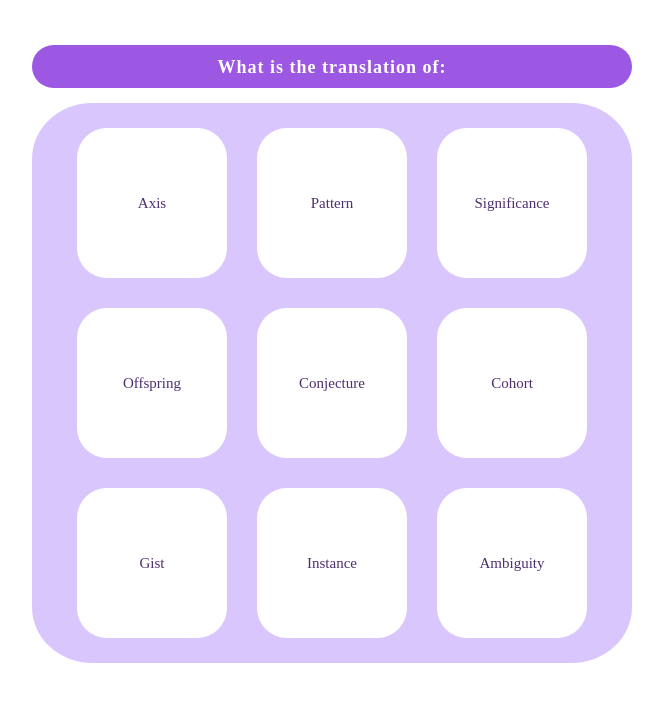
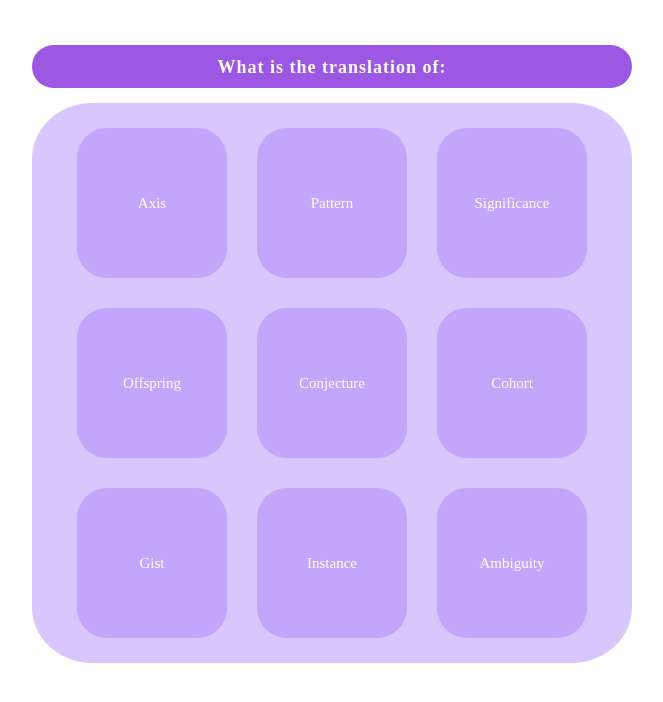
Before and after one commit to alishney/projects-js, a plain HTML site: page Flashcards/index.html in a window 1280 px wide. Shown: the whole page, without its empty margins (308-971 px from the left). Drawn offline with Linux system fonts and the light colour scheme.

Commit message:
flashcards_project: change color theme, edit translation delay for cards flipping

```diff
--- a/Flashcards/style.css
+++ b/Flashcards/style.css
@@ -34,7 +34,7 @@ body {
     align-self: center;
     background-color: rgba(167, 124, 250, 0.43);
     justify-content: center;
-    text-align: center  ;
+    text-align: center;
     border-radius: 10%;
     padding: 10px 0;
 }
@@ -46,12 +46,13 @@ body {
     align-items: center;
     width: 150px;
     height: 150px;
-    background-color: white;
     border-radius: 20%;
     margin: 15px;
     transform-style: preserve-3d;
-    transition: all .7s ease;
-
+    transition: all .3s ease;
+    transition-delay: 0s;
+    background-color: rgba(167, 124, 250, 0.43);
+    cursor: pointer;
 }
 
 .card {
@@ -60,14 +61,24 @@ body {
 }
 
 .card-container:hover .flash-card {
-        transform: rotateY(180deg);
-    }
+    transform: rotateY(180deg);
+    transition-delay: .3s;
+    background-color: white;
+    box-shadow: 0 0 10px 0 rgb(193 172 239);
+}
 
 
 .question-term,
 .answer {
+    font-size: 15px;
+
+}
+.question-term {
+    color: white;
+}
+
+.answer {
     color: #4e2f70;
-    font-size: 15px;
 }
 
 .front-card {
```
